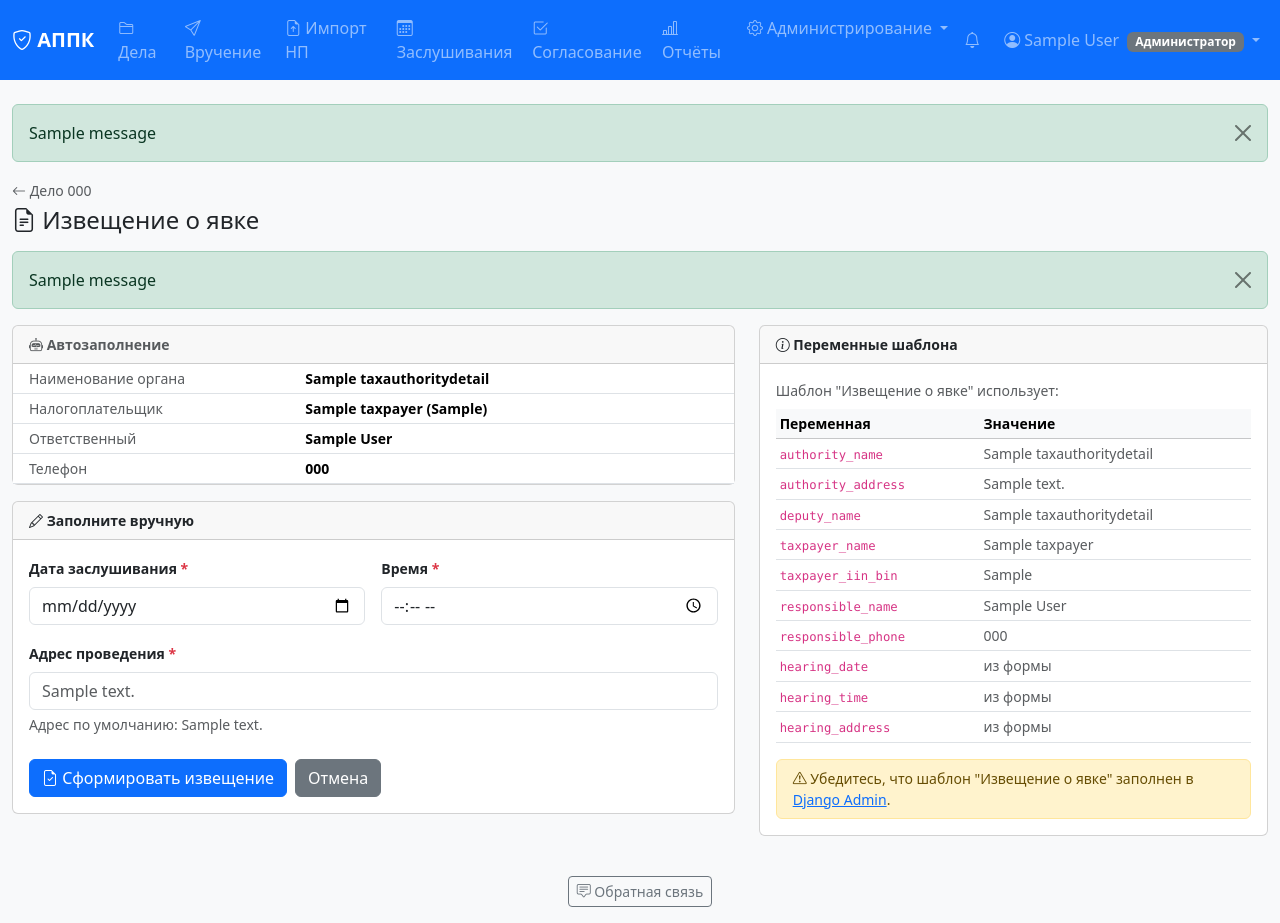
After one commit to kuanqk/KGD_APPK, a Django app: page /documents/cases/1/notice/create/ in a window 1280 px wide. The commit adds this page. Run offline with Django 4.2, Linux system fonts and the light colour scheme; a user stored in the database is signed in; tables that the repository leaves empty hold one stand-in row (values such as "Sample post"); one stand-in notice (Sample message) is shown; data that the repository does not hold is empty; parts of the project's set-up code (start-up, migrations or seed data) failed here and were passed over.

Commit message:
feat(documents): interactive notice form with auto/manual fields, NoticeCreateView, generate_notice()

```diff
--- a/apps/documents/forms.py
+++ b/apps/documents/forms.py
@@ -1,5 +1,21 @@
 from django import forms
 from .models import DocumentType, DocumentTemplate
+
+
+class NoticeForm(forms.Form):
+    hearing_date = forms.DateField(
+        label="Дата заслушивания",
+        widget=forms.DateInput(attrs={"type": "date", "class": "form-control"}),
+    )
+    hearing_time = forms.TimeField(
+        label="Время",
+        widget=forms.TimeInput(attrs={"type": "time", "class": "form-control"}),
+    )
+    hearing_address = forms.CharField(
+        max_length=500,
+        label="Адрес проведения",
+        widget=forms.TextInput(attrs={"class": "form-control"}),
+    )
 
 
 class DocumentCreateForm(forms.Form):
--- a/apps/documents/urls.py
+++ b/apps/documents/urls.py
@@ -1,13 +1,14 @@
 from django.urls import path
 from .views import (
     DocumentCreateView, DocumentDetailView, document_download,
-    InspectionActCreateView, DerRequestCreateView,
+    InspectionActCreateView, DerRequestCreateView, NoticeCreateView,
 )
 
 app_name = "documents"
 
 urlpatterns = [
     path("cases/<int:case_pk>/documents/create/", DocumentCreateView.as_view(), name="create"),
+    path("cases/<int:case_pk>/notice/create/", NoticeCreateView.as_view(), name="notice_create"),
     path("cases/<int:case_pk>/act/create/", InspectionActCreateView.as_view(), name="act_create"),
     path("cases/<int:case_pk>/der/create/", DerRequestCreateView.as_view(), name="der_create"),
     path("<int:pk>/", DocumentDetailView.as_view(), name="detail"),
--- a/apps/documents/views.py
+++ b/apps/documents/views.py
@@ -8,9 +8,9 @@ from django.views.generic import DetailView, FormView
 
 from apps.cases.models import AdministrativeCase, CaseStatus
 from apps.cases.services import after_return_actions
-from .forms import DocumentCreateForm
+from .forms import DocumentCreateForm, NoticeForm
 from .models import CaseDocument, DocumentStatus, DocumentType
-from .services import create_new_version, generate_document
+from .services import create_new_version, generate_document, generate_notice
 
 logger = logging.getLogger(__name__)
 
@@ -179,6 +179,58 @@ class DerRequestCreateView(LoginRequiredMixin, FormView):
             return self.form_invalid(form)
 
 
+class NoticeCreateView(LoginRequiredMixin, FormView):
+    """Интерактивная форма создания Извещения о явке."""
+    template_name = "documents/notice_create.html"
+    form_class = NoticeForm
+
+    def dispatch(self, request, *args, **kwargs):
+        if request.user.role not in ("admin", "operator"):
+            messages.error(request, "У вас нет прав для создания документов.")
+            return redirect("cases:list")
+        self.case = get_object_or_404(
+            AdministrativeCase.objects.for_user(request.user),
+            pk=kwargs["case_pk"],
+        )
+        return super().dispatch(request, *args, **kwargs)
+
+    def get_context_data(self, **kwargs):
+        from apps.cases.models import TaxAuthorityDetails
+        context = super().get_context_data(**kwargs)
+        details = TaxAuthorityDetails.get_singleton()
+        context["case"] = self.case
+        context["authority_name"] = details.name
+        context["authority_address"] = details.address
+        context["deputy_name"] = details.deputy_name
+        # Автополя
+        responsible = self.case.responsible_user
+        context["auto_fields"] = {
+            "Наименование органа": details.name or "—",
+            "Налогоплательщик": f"{self.case.taxpayer.name} ({self.case.taxpayer.iin_bin})",
+            "Ответственный": responsible.get_full_name() if responsible else "—",
+            "Телефон": responsible.phone if responsible else "—",
+        }
+        # Подсказка для поля адреса
+        if not context["form"].initial.get("hearing_address") and details.address:
+            context["form"].fields["hearing_address"].widget.attrs["placeholder"] = details.address
+        return context
+
+    def form_valid(self, form):
+        try:
+            doc = generate_notice(
+                case=self.case,
+                hearing_date=form.cleaned_data["hearing_date"],
+                hearing_time=form.cleaned_data["hearing_time"],
+                hearing_address=form.cleaned_data["hearing_address"],
+                user=self.request.user,
+            )
+            messages.success(self.request, f"Извещение {doc.doc_number} успешно сформировано.")
+            return redirect("documents:detail", pk=doc.pk)
+        except ValueError as e:
+            messages.error(self.request, str(e))
+            return self.form_invalid(form)
+
+
 def document_download(request, pk):
     if not request.user.is_authenticated:
         raise Http404
--- /dev/null
+++ b/templates/documents/notice_create.html
@@ -0,0 +1,136 @@
+{% extends "base.html" %}
+
+{% block title %}Извещение о явке — {{ case.case_number }} — АППК{% endblock %}
+
+{% block content %}
+<div class="mb-3">
+    <a href="{% url 'cases:detail' pk=case.pk %}" class="text-decoration-none text-muted small">
+        <i class="bi bi-arrow-left"></i> Дело {{ case.case_number }}
+    </a>
+    <h4 class="mb-0 mt-1"><i class="bi bi-file-earmark-text"></i> Извещение о явке</h4>
+</div>
+
+{% if messages %}
+{% for msg in messages %}
+<div class="alert alert-{{ msg.tags }} alert-dismissible fade show" role="alert">
+    {{ msg }}
+    <button type="button" class="btn-close" data-bs-dismiss="alert"></button>
+</div>
+{% endfor %}
+{% endif %}
+
+<div class="row g-4">
+
+    {# ── Левая колонка: форма ─────────────────────────────────────────── #}
+    <div class="col-md-7">
+
+        {# Автозаполнение #}
+        <div class="card mb-3">
+            <div class="card-header fw-semibold small text-muted">
+                <i class="bi bi-robot"></i> Автозаполнение
+            </div>
+            <div class="card-body p-0">
+                <table class="table table-sm mb-0">
+                    {% for label, value in auto_fields.items %}
+                    <tr>
+                        <td class="text-muted small ps-3" style="width:40%">{{ label }}</td>
+                        <td class="small fw-semibold pe-3">{{ value }}</td>
+                    </tr>
+                    {% endfor %}
+                </table>
+            </div>
+        </div>
+
+        {# Ручные поля #}
+        <div class="card">
+            <div class="card-header fw-semibold small">
+                <i class="bi bi-pencil"></i> Заполните вручную
+            </div>
+            <div class="card-body">
+                <form method="post" id="noticeForm">
+                    {% csrf_token %}
+                    {% if form.non_field_errors %}
+                    <div class="alert alert-danger">{{ form.non_field_errors }}</div>
+                    {% endif %}
+
+                    <div class="row g-3 mb-3">
+                        <div class="col-md-6">
+                            <label class="form-label fw-semibold small">
+                                {{ form.hearing_date.label }} <span class="text-danger">*</span>
+                            </label>
+                            {{ form.hearing_date }}
+                            {% if form.hearing_date.errors %}
+                            <div class="text-danger small mt-1">{{ form.hearing_date.errors }}</div>
+                            {% endif %}
+                        </div>
+                        <div class="col-md-6">
+                            <label class="form-label fw-semibold small">
+                                {{ form.hearing_time.label }} <span class="text-danger">*</span>
+                            </label>
+                            {{ form.hearing_time }}
+                            {% if form.hearing_time.errors %}
+                            <div class="text-danger small mt-1">{{ form.hearing_time.errors }}</div>
+                            {% endif %}
+                        </div>
+                    </div>
+
+                    <div class="mb-3">
+                        <label class="form-label fw-semibold small">
+                            {{ form.hearing_address.label }} <span class="text-danger">*</span>
+                        </label>
+                        {{ form.hearing_address }}
+                        {% if authority_address %}
+                        <div class="form-text">Адрес по умолчанию: {{ authority_address }}</div>
+                        {% endif %}
+                        {% if form.hearing_address.errors %}
+                        <div class="text-danger small mt-1">{{ form.hearing_address.errors }}</div>
+                        {% endif %}
+                    </div>
+
+                    <div class="d-flex gap-2 mt-4">
+                        <button type="submit" class="btn btn-primary">
+                            <i class="bi bi-file-earmark-check"></i> Сформировать извещение
+                        </button>
+                        <a href="{% url 'cases:detail' pk=case.pk %}" class="btn btn-secondary">Отмена</a>
+                    </div>
+                </form>
+            </div>
+        </div>
+    </div>
+
+    {# ── Правая колонка: подсказка по шаблону ────────────────────────── #}
+    <div class="col-md-5">
+        <div class="card">
+            <div class="card-header fw-semibold small">
+                <i class="bi bi-info-circle"></i> Переменные шаблона
+            </div>
+            <div class="card-body">
+                <p class="small text-muted mb-2">Шаблон "Извещение о явке" использует:</p>
+                <table class="table table-sm small">
+                    <thead class="table-light">
+                        <tr><th>Переменная</th><th>Значение</th></tr>
+                    </thead>
+                    <tbody>
+                        <tr><td><code>authority_name</code></td><td class="text-muted">{{ authority_name|default:"—" }}</td></tr>
+                        <tr><td><code>authority_address</code></td><td class="text-muted">{{ authority_address|default:"—" }}</td></tr>
+                        <tr><td><code>deputy_name</code></td><td class="text-muted">{{ deputy_name|default:"—" }}</td></tr>
+                        <tr><td><code>taxpayer_name</code></td><td class="text-muted">{{ case.taxpayer.name }}</td></tr>
+                        <tr><td><code>taxpayer_iin_bin</code></td><td class="text-muted">{{ case.taxpayer.iin_bin }}</td></tr>
+                        <tr><td><code>responsible_name</code></td><td class="text-muted">{{ case.responsible_user.get_full_name|default:"—" }}</td></tr>
+                        <tr><td><code>responsible_phone</code></td><td class="text-muted">{{ case.responsible_user.phone|default:"—" }}</td></tr>
+                        <tr><td><code>hearing_date</code></td><td class="text-muted">из формы</td></tr>
+                        <tr><td><code>hearing_time</code></td><td class="text-muted">из формы</td></tr>
+                        <tr><td><code>hearing_address</code></td><td class="text-muted">из формы</td></tr>
+                    </tbody>
+                </table>
+                <div class="alert alert-warning small mt-2 mb-0 py-2">
+                    <i class="bi bi-exclamation-triangle"></i>
+                    Убедитесь, что шаблон "Извещение о явке" заполнен в
+                    <a href="{% url 'admin:documents_documenttemplate_changelist' %}">Django Admin</a>.
+                </div>
+            </div>
+        </div>
+    </div>
+
+</div>
+{% endblock %}
```
Also changed, not shown: apps/documents/services.py (+66 -0 lines), templates/cases/detail.html (+8 -3 lines).
